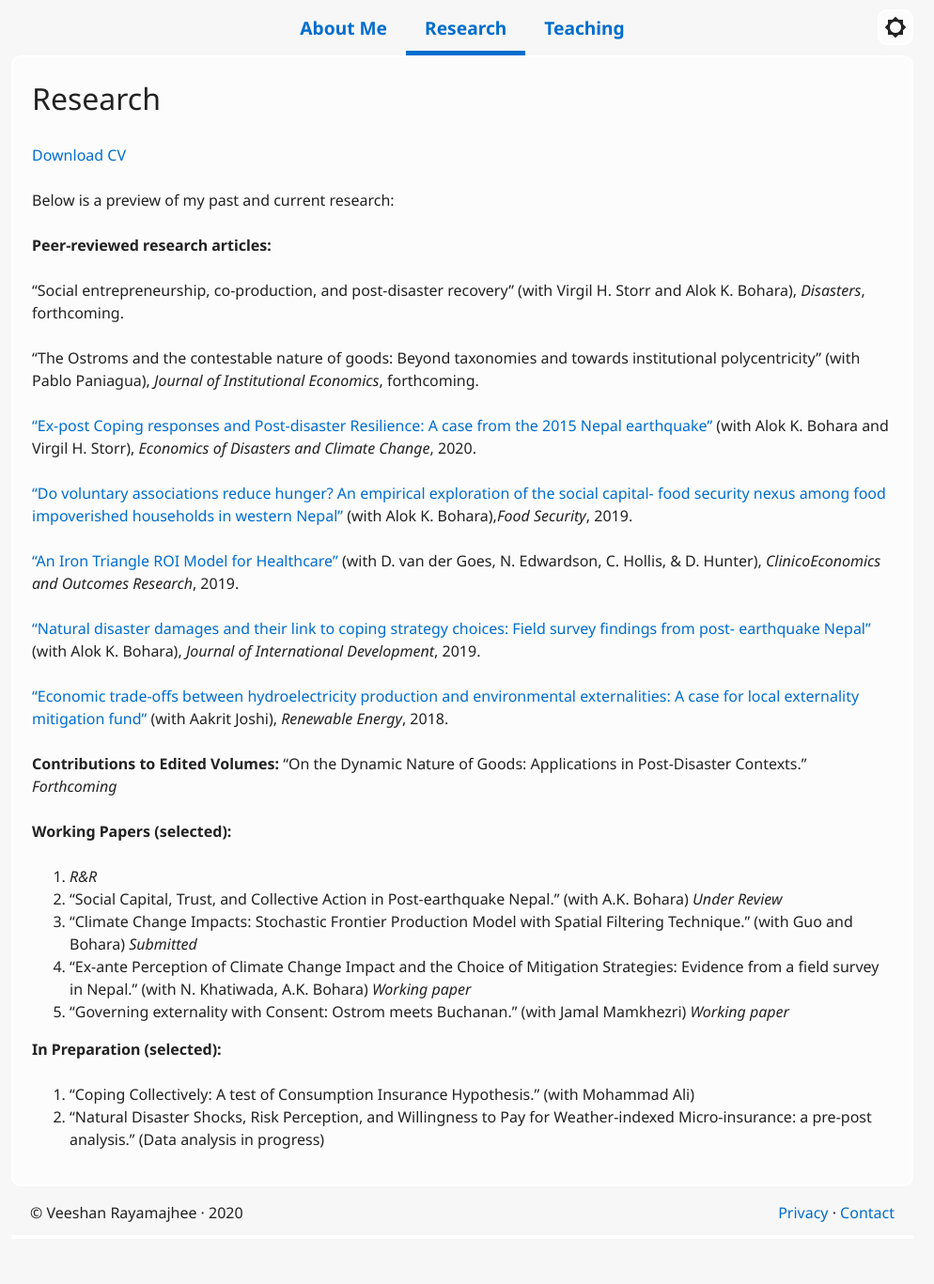
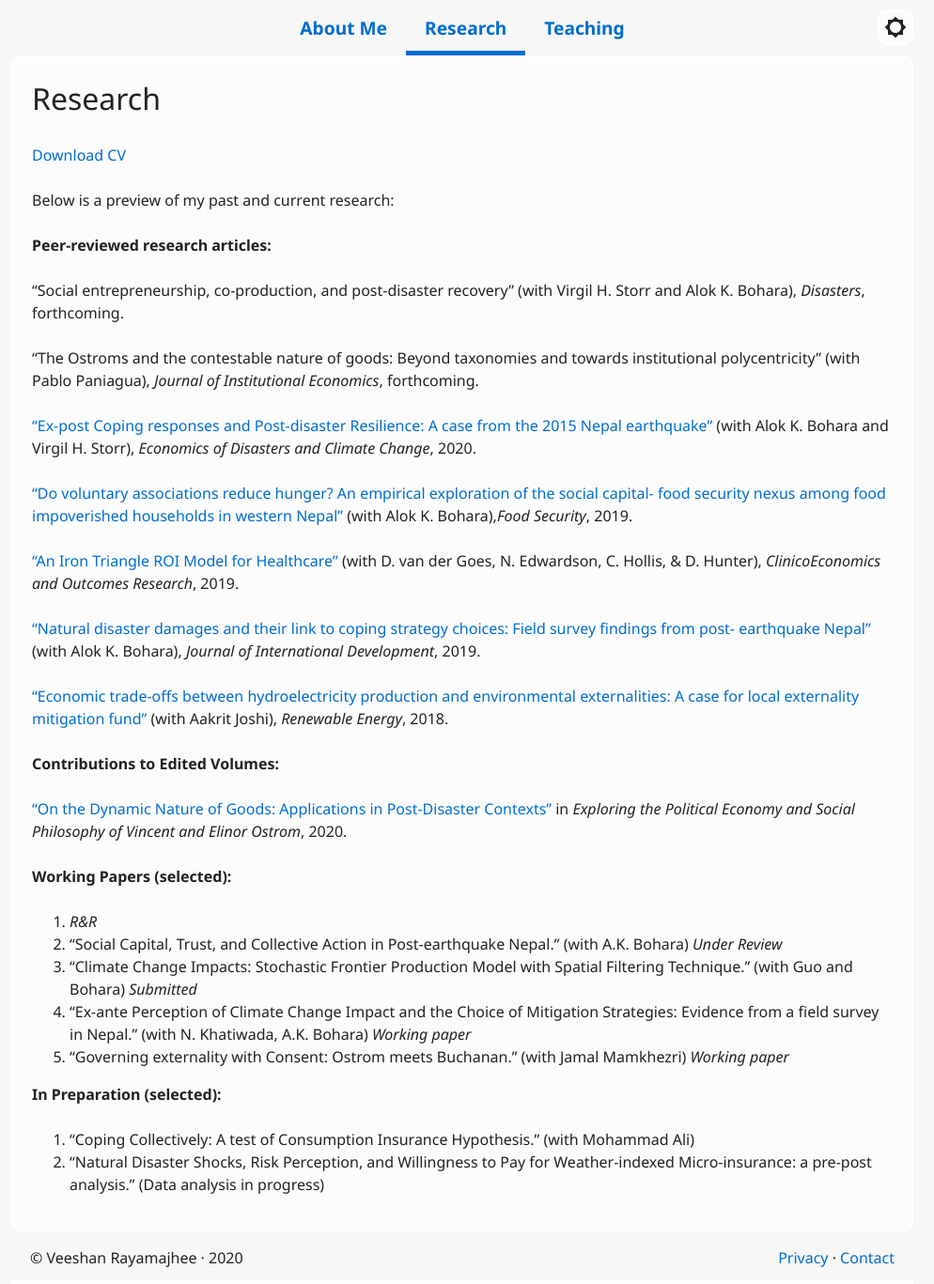
Before and after one commit to veeshanr/veeshanr.github.io, a Jekyll site: the page built from pages/research.md, in a window 1280 px wide. Shown: the whole page at 94% size, without its empty margins (148-1142 px from the left). Built offline with Jekyll 4.4.1, drawn with Linux system fonts in a browser that asks for light colours; before the commit the page ends 1319 px from its top, so only the background shows below that.

Commit message:
Update research.md

```diff
--- a/pages/research.md
+++ b/pages/research.md
@@ -26,7 +26,8 @@ Below is a preview of my past and current research:
 [“Economic trade-offs between hydroelectricity production and environmental externalities: A case for local externality mitigation fund”][2] (with Aakrit Joshi), *Renewable Energy*, 2018.
 
 **Contributions to Edited Volumes:**
-“On the Dynamic Nature of Goods: Applications in Post-Disaster Contexts.” *Forthcoming*
+
+[“On the Dynamic Nature of Goods: Applications in Post-Disaster Contexts”] [8] in *Exploring the Political Economy and Social Philosophy of Vincent and Elinor Ostrom*, 2020.
 
 
 **Working Papers (selected):**
```
Also changed, not shown: other parts of pages/research.md (+1 -0 lines).
